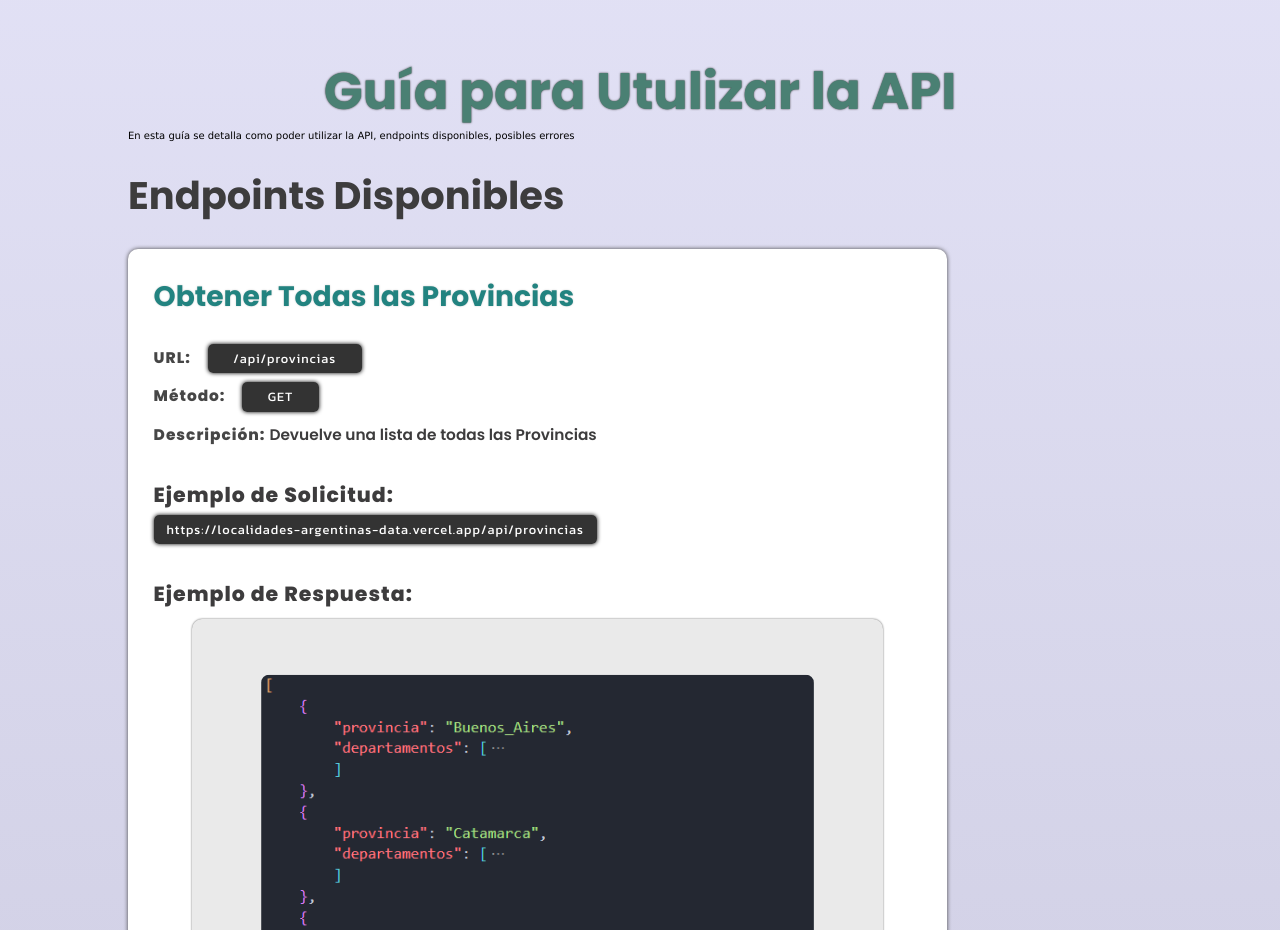
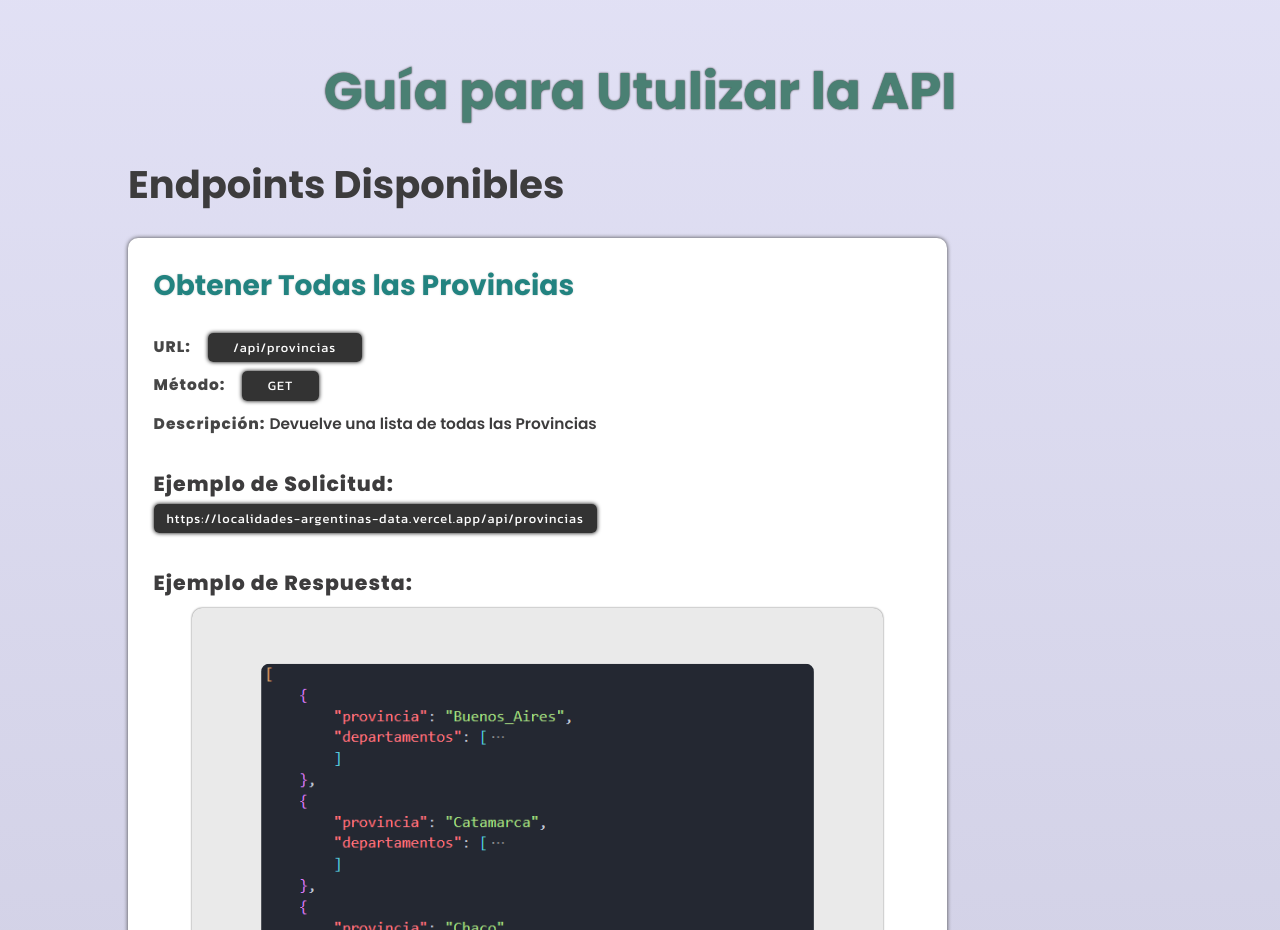
Before and after one commit to nicotapie30/Localidades_argentinas-Web, a website: page public/index.html in a window 1280 px wide. Shown: the part 1100-2030 px from the top of the page. Drawn offline with nearby package versions, Linux system fonts and the light colour scheme.

```diff
--- a/public/index.html
+++ b/public/index.html
@@ -103,13 +103,6 @@
       <section class="section__main">
         <main class="main__main" id="main">
           <h2 class="main__title">Guía para Utulizar la API</h2>
-
-          <article>
-            <p>
-              En esta guía se detalla como poder utilizar la API, endpoints
-              disponibles, posibles errores
-            </p>
-          </article>
 
           <h3 class="main__endpoints">Endpoints Disponibles</h3>
 
```
